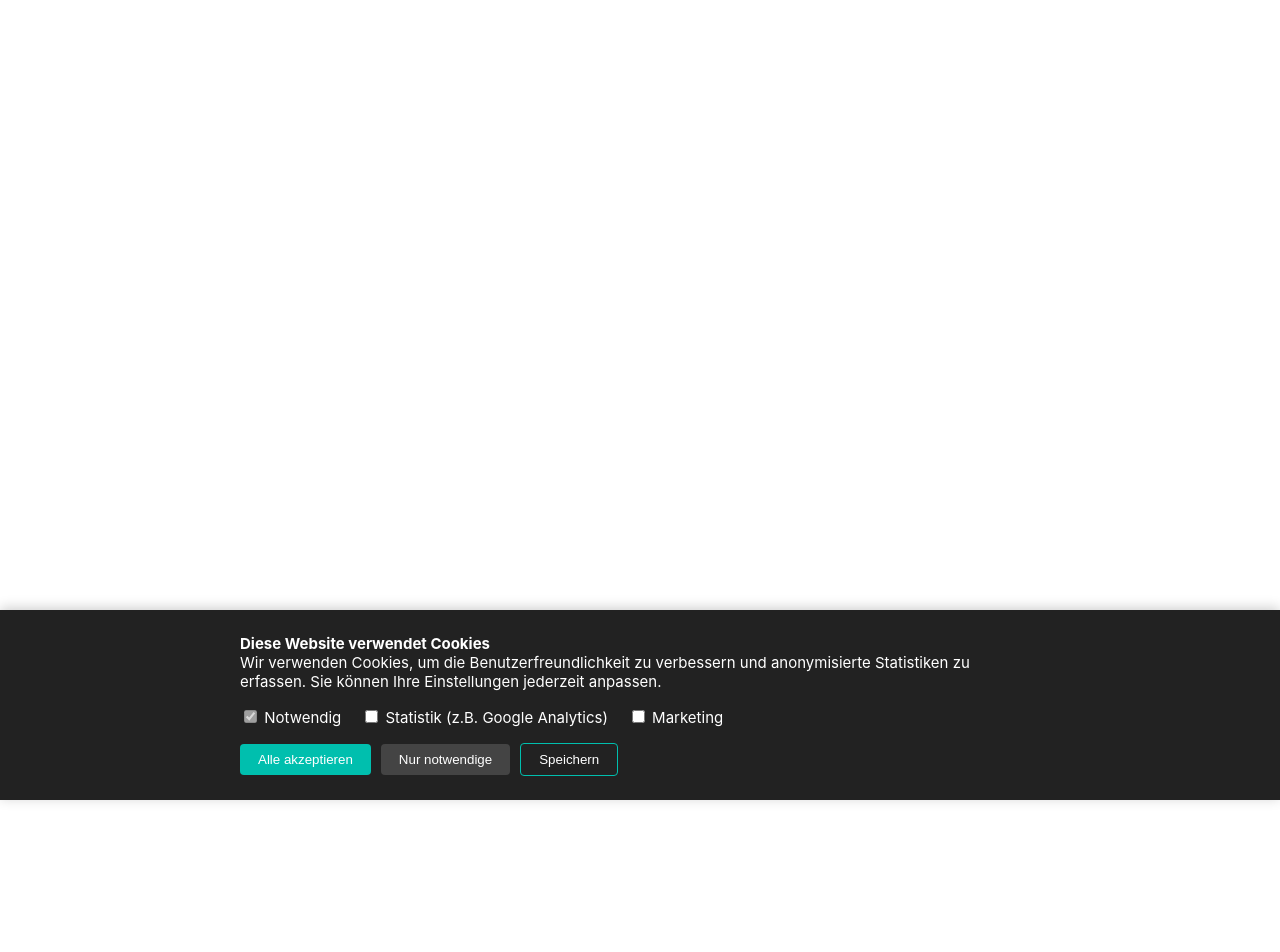
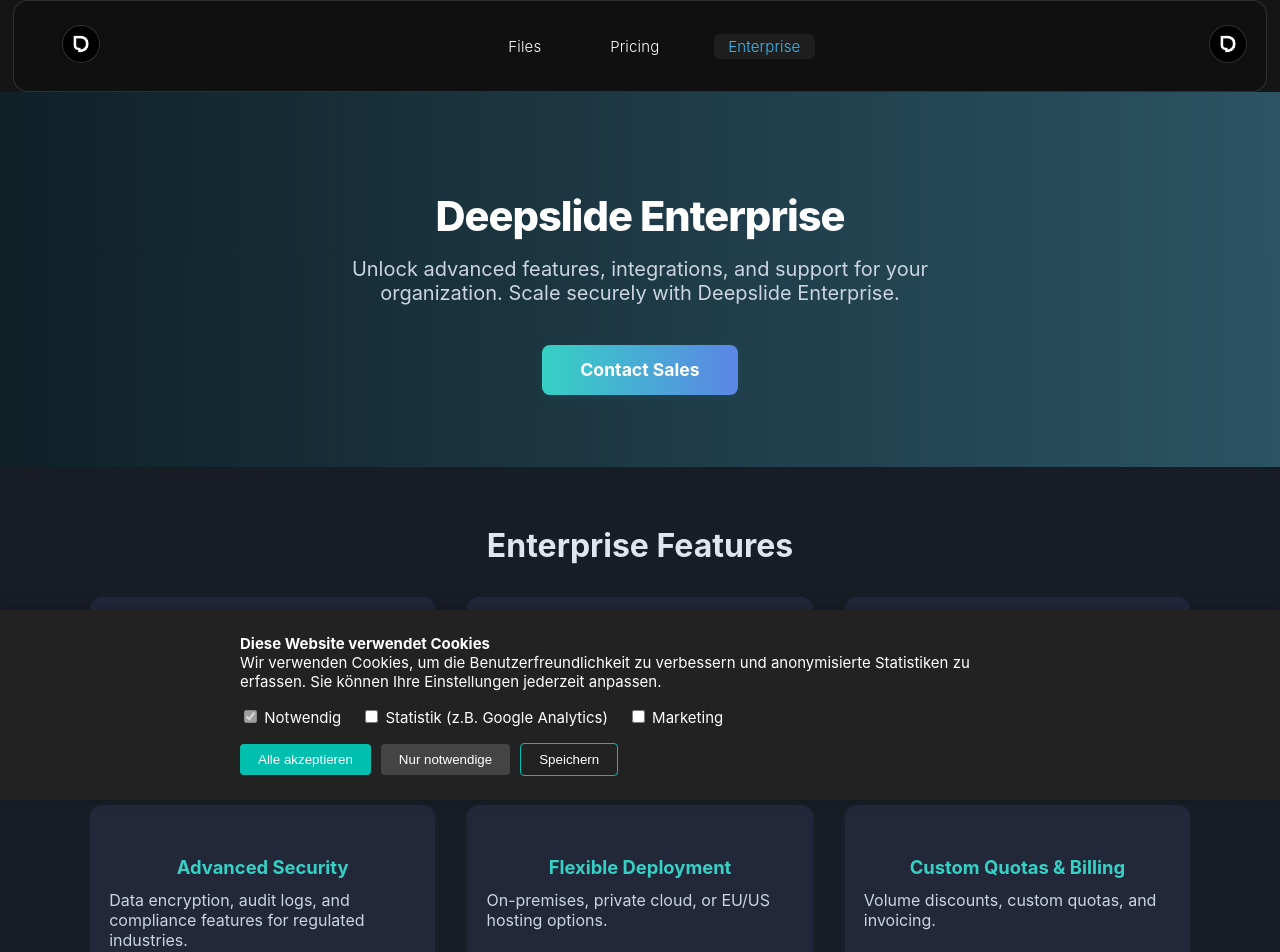
Before and after one commit to alexrothmaier/deepslide-frontend, a React (Create React App) app: page /enterprise in a window 1280 px wide. Shown: the top 952 px of the page. Before the commit the page ends 800 px from the top, so only its background shows below. Built offline with nearby package versions, Linux system fonts and the light colour scheme; no server answers; what @fluentui/react would draw is missing.

Commit message:
adds boilerplate enterprise page

```diff
--- a/src/App.tsx
+++ b/src/App.tsx
@@ -280,6 +280,7 @@
           <Route path="/account" element={<AccountPageGuard />} />
           <Route path="/files" element={<FilesPage />} />
           <Route path="/pricing" element={<PricingPage />} />
+<Route path="/enterprise" element={<EnterprisePage />} />
           <Route path="/search" element={<SearchInterface />} />
           <Route path="/signup" element={<SignUpBox />} />
           <Route path="/login" element={<LoginPage />} />
--- a/src/components/pages/enterprise/EnterprisePage.tsx
+++ b/src/components/pages/enterprise/EnterprisePage.tsx
@@ -1,14 +1,114 @@
 import React from 'react';
 import LandingLayout from '../../pages/landing/LandingLayout.tsx';
+
+const FEATURES = [
+  {
+    title: 'Single Sign-On (SSO)',
+    desc: 'Integrate with your corporate identity provider for seamless access and security.'
+  },
+  {
+    title: 'Dedicated Support',
+    desc: 'Priority email and video support with guaranteed SLAs.'
+  },
+  {
+    title: 'Custom Integrations',
+    desc: 'API, workflow, and storage integrations tailored to your enterprise needs.'
+  },
+  {
+    title: 'Advanced Security',
+    desc: 'Data encryption, audit logs, and compliance features for regulated industries.'
+  },
+  {
+    title: 'Flexible Deployment',
+    desc: 'On-premises, private cloud, or EU/US hosting options.'
+  },
+  {
+    title: 'Custom Quotas & Billing',
+    desc: 'Volume discounts, custom quotas, and invoicing.'
+  },
+];
+
+const CONTACT_EMAIL = 'enterprise@deepslide.ai';
 
 const EnterprisePage: React.FC = () => {
   return (
     <LandingLayout>
-      <section style={{ padding: '4rem 1rem', textAlign: 'center', color: 'white' }}>
-        <h1 style={{ fontSize: '2rem', fontWeight: 700 }}>Enterprise</h1>
-        <p style={{ maxWidth: 600, margin: '1rem auto', color: '#cbd5e1' }}>
-          Contact us for enterprise solutions.
+      <section
+        style={{
+          padding: '4rem 1rem 2rem',
+          background: 'linear-gradient(90deg, #0f2027 0%, #2c5364 100%)',
+          color: 'white',
+          textAlign: 'center',
+        }}
+        aria-label="Enterprise Hero"
+      >
+        <h1 style={{ fontSize: '2.6rem', fontWeight: 800, marginBottom: '1rem', letterSpacing: '-1px' }}>
+          Deepslide Enterprise
+        </h1>
+        <p style={{ maxWidth: 600, margin: '0 auto 2.5rem', color: '#cbd5e1', fontSize: '1.25rem' }}>
+          Unlock advanced features, integrations, and support for your organization. Scale securely with Deepslide Enterprise.
         </p>
+        <a
+          href={`mailto:${CONTACT_EMAIL}`}
+          className="enterprise-cta-btn"
+          style={{
+            display: 'inline-block',
+            padding: '0.85em 2.2em',
+            background: 'linear-gradient(90deg, #36d1c4 0%, #5b86e5 100%)',
+            color: 'white',
+            fontWeight: 700,
+            borderRadius: 8,
+            fontSize: '1.1rem',
+            textDecoration: 'none',
+            boxShadow: '0 2px 12px rgba(36, 198, 220, 0.08)',
+            marginBottom: '2.5rem',
+            transition: 'background 0.2s',
+          }}
+          aria-label="Contact Deepslide Enterprise Sales"
+        >
+          Contact Sales
+        </a>
+      </section>
+
+      <section
+        style={{
+          background: '#181c25',
+          padding: '2rem 1rem 4rem',
+          color: '#e0e6ed',
+        }}
+        aria-label="Enterprise Features"
+      >
+        <h2 style={{ fontSize: '2rem', fontWeight: 700, marginBottom: '2rem', textAlign: 'center' }}>
+          Enterprise Features
+        </h2>
+        <div
+          style={{
+            display: 'grid',
+            gridTemplateColumns: 'repeat(auto-fit, minmax(260px, 1fr))',
+            gap: '2rem',
+            maxWidth: 1100,
+            margin: '0 auto',
+          }}
+        >
+          {FEATURES.map((f, i) => (
+            <div
+              key={f.title}
+              style={{
+                background: '#23273a',
+                borderRadius: 12,
+                padding: '2rem 1.2rem',
+                boxShadow: '0 2px 12px rgba(36, 198, 220, 0.06)',
+                minHeight: 160,
+                display: 'flex',
+                flexDirection: 'column',
+                alignItems: 'center',
+              }}
+            >
+              <h3 style={{ fontSize: '1.15rem', fontWeight: 700, marginBottom: 12, color: '#36d1c4' }}>{f.title}</h3>
+              <p style={{ fontSize: '1rem', color: '#cbd5e1', margin: 0 }}>{f.desc}</p>
+            </div>
+          ))}
+        </div>
       </section>
     </LandingLayout>
   );
```
